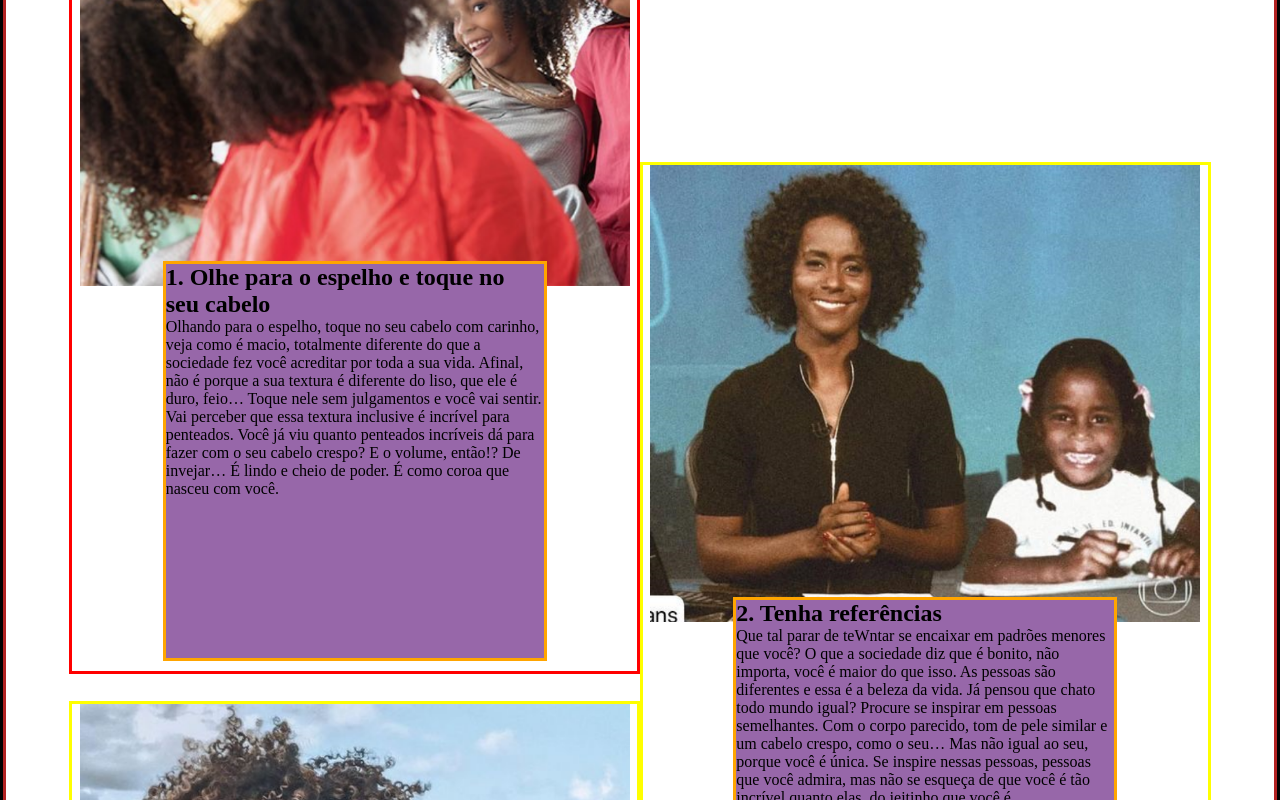
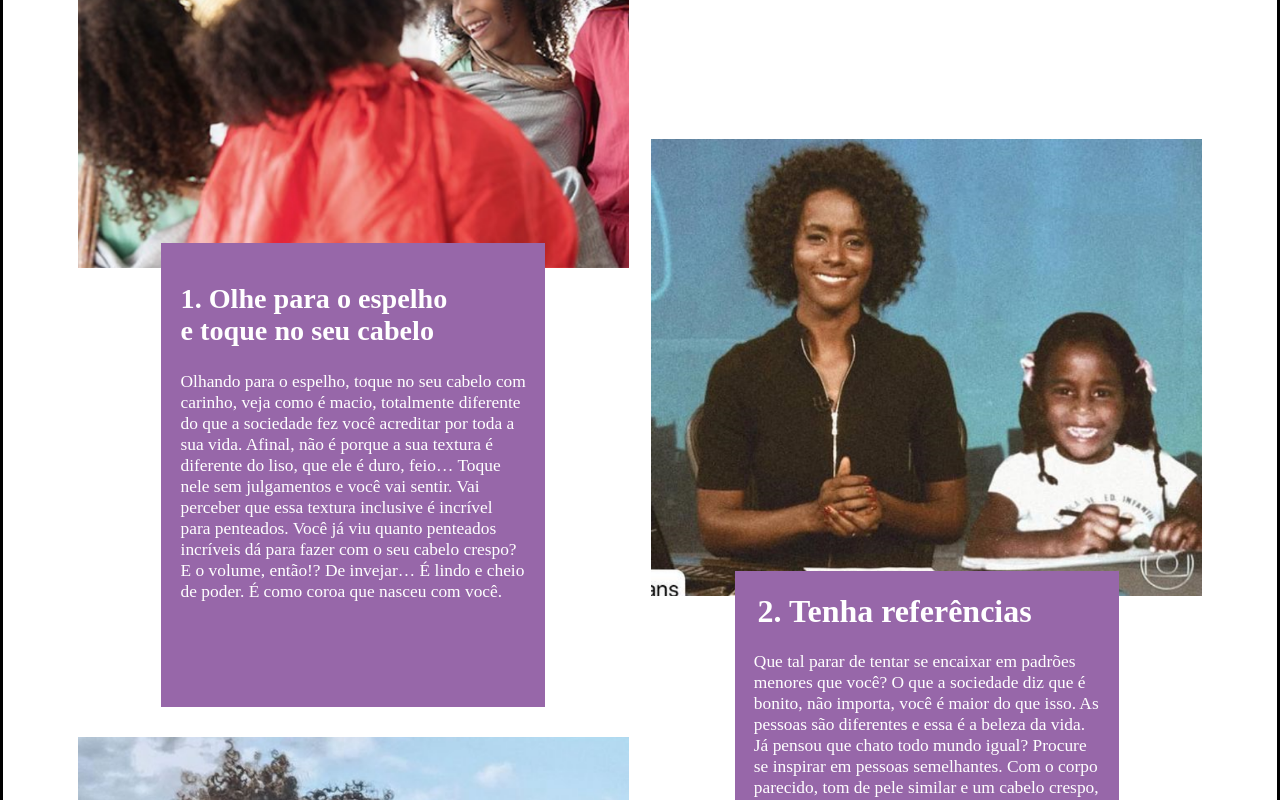
Before and after one commit to silvajpedro/Crespos_Vite, a React (Vite) app: page / in a window 1280 px wide. Shown: the part 1340-2140 px from the top of the page. Built offline with nearby package versions, Linux system fonts and the light colour scheme.

Commit message:
update of main images

```diff
--- a/src/Components/Main.jsx
+++ b/src/Components/Main.jsx
@@ -7,6 +7,7 @@ import realeza from "../assets/NoPath - Copia (49).png";
 import familia from "../assets/NoPath - Copia (55).png";
 import banho from "../assets/NoPath - Copia (56).png";
 import last from "../assets/NoPath - Copia (57).png";
+import cacho from "../assets/cacho.png"
 export default function Main() {
   return (
     <>
@@ -52,7 +53,7 @@ export default function Main() {
             <div>
               <h2>2. Tenha referências</h2>
               <figcaption>
-                Que tal parar de teWntar se encaixar em padrões menores que
+                Que tal parar de tentar se encaixar em padrões menores que
                 você? O que a sociedade diz que é bonito, não importa, você é
                 maior do que isso. As pessoas são diferentes e essa é a beleza
                 da vida. Já pensou que chato todo mundo igual? Procure se
@@ -108,7 +109,7 @@ export default function Main() {
             </div>
           </figure>
           <figure>
-            <S.HairImage src={banho} alt="cabelo tomando " />
+            <S.HairImage src={banho} alt="cabelo no banho " />
             <div>
               <h2>6. Respeite suas fases</h2>
               <figcaption>
@@ -135,6 +136,9 @@ export default function Main() {
               </figcaption>
             </div>
           </figure>
+          <figure>
+            <img src={cacho} alt="" />
+          </figure>
         </S.SecondSectionMain>
       </S.Main>
     </>
--- a/src/Components/Main_style.js
+++ b/src/Components/Main_style.js
@@ -1,38 +1,37 @@
 import styled from "styled-components";
-import Cabeludo from "../assets/cabeludo.png"
-
+import Cabeludo from "../assets/cabeludo.png";
 
 export const Main = styled.main`
   border: solid;
   height: 630vh;
-`
+`;
 export const FirstSectionMain = styled.section`
-
-height: 141vh;
-background-color: #9767A9;
-`
+  height: 138vh;
+  background-color: #9767a9;
+`;
 export const FirstDivSection = styled.div`
-@import url('https://fonts.googleapis.com/css2?family=Open+Sans:wght@300&display=swap');
+  @import url("https://fonts.googleapis.com/css2?family=Open+Sans:wght@300&display=swap");
   display: flex;
   align-items: center;
   justify-content: space-evenly;
   height: 87vh;
   background-image: url(${Cabeludo});
   background-repeat: no-repeat;
-background-size:100%;
-h2,h3{
+  background-size: 100%;
+  h2,
+  h3 {
     display: flex;
     position: relative;
     top: 7vh;
     color: #ffff;
     line-height: 78px;
   }
-h2{
+  h2 {
     font-size: 74px;
     word-break: break-word;
     width: 30%;
   }
-h3{
+  h3 {
     width: 25%;
     line-height: 35px;
     font-size: 28px;
@@ -40,10 +39,10 @@ h3{
     font-weight: lighter;
     font-family: "Open Sans", sans-serif;
   }
-`
+`;
 export const SecondDivSection = styled.div`
-@import url('https://fonts.googleapis.com/css2?family=Playfair+Display:wght@900&display=swap');
-@import url('https://fonts.googleapis.com/css2?family=Noto+Sans:wght@100&display=swap');
+  @import url("https://fonts.googleapis.com/css2?family=Playfair+Display:wght@900&display=swap");
+  @import url("https://fonts.googleapis.com/css2?family=Noto+Sans:wght@100&display=swap");
 
   height: 40vh;
   color: #ffff;
@@ -51,59 +50,167 @@ position: relative;
   top: 5vh;
   display: flex;
   justify-content: center;
-column-gap:2vw;
-h4{
+  column-gap: 2vw;
+  h4 {
     width: 48%;
-    font-family: 'Playfair Display', serif;
+    font-family: "Playfair Display", serif;
     font-size: 50px;
   }
-p{
+  p {
     position: relative;
     top: 2.5vh;
     width: 34%;
     font-size: 22.2px;
-    font-weight:lighter;
-
+    font-weight: lighter;
   }
-`
+`;
 export const SecondSectionMain = styled.section`
   position: relative;
-top: -10vh;
+  top: -8.5vh;
   display: flex;
   flex-wrap: wrap;
   justify-content: center;
-height:480vh;
-border: solid firebrick;
-div{
-    position: absolute;
-    top:54vh;
-    background-color: #9767A9;
-    width: 30vw;
-    height: 50vh;
-    border: solid orange;
+  height: 480vh;
+  /* border: solid firebrick; */
+  h2 {
+    position: relative;
+    display: flex;
+    align-items: center;
+    color: #ffff;
   }
-figure{
+
+  figure {
     position: relative;
     display: flex;
     flex-direction: column;
     align-items: center;
-    border: solid yellow;
+    /* border: solid yellow; */
     width: 45%;
     height: 106vh;
   }
-figure:nth-child(1){
-    border: solid red;
+  figure:nth-child(1) {
+    height: 114vh;
+  }
+  figure:nth-child(2) {
+    margin-top: 41vh;
+  }
+  figure:nth-child(4) {
+    margin-top: 4vh;
+  }
+  figure:nth-child(6){
+    top: 4vh;
+  }
+  figure:nth-child(3),
+  figure:nth-child(5){
+    position: relative;
+    top: -34vh;
+  }
+  figure:nth-child(7){
+    top: -30vh;
+  }
+  figure:nth-child(8) {
+    justify-content: center;
+    height: 58vh;
+    img {
+      width: 28vw;
+      transition: ease-in-out 1s;
+      &:hover {
+        transform: rotate(180deg);
+      }
+    }
+  }
+  figcaption {
+    /* border: solid; */
+    width: 90%;
+    font-size: 1.36vw;
+    color: #ffff;
+  }
 
+  div {
+    display: flex;
+    flex-direction: column;
+    align-items: center;
+    position: absolute;
+    top: 54vh;
+    background-color: #9767a9;
+    width: 30vw;
+    height: 50vh;
+    /* border: solid orange; */
   }
-figure:nth-child(2){
-  margin-top: 42vh;
+  figure:nth-child(1) div {
+    /* border: solid blue; */
+    height: 58vh;
+    h2 {
+      top: 1vh;
+      width: 74%;
+      left: -2.4vw;
+      height: 16vh;
+      font-size: 2.2vw;
     }
-figure:nth-child(3), figure:nth-child(5){
-  position: relative;
-  top:-42vh;
   }
-`
-
+  figure:nth-child(2) div {
+    h2 {
+        height: 10vh;
+      left: -2.5vw;
+      font-size:  2.50vw;
+    }
+  }
+  figure:nth-child(3) div {
+    /* border: solid; */
+    height: 39vh;
+    top: 55vh;
+    h2 {
+      left: -3vw;
+      top: 1.1vh;
+      height: 14vh;
+      display: block;
+      width: 68%;
+      font-size:  2.56vw;
+    }
+    figcaption {
+      margin-top: 0.5vh;
+    }
+  }
+  figure:nth-child(4) div {
+    /* border: solid blue; */
+    height: 39.5vh;
+    top: 69vh;
+    h2 {
+      left: -1.2vw;
+      height: 7.5vh;
+      font-size:  2.1vw;
+    }
+    figcaption{
+        font-size: 1.36vw;
+    }
+  }
+  figure:nth-child(5) div {
+    /* border: solid red; */
+    height: 44vh;
+    h2 {
+      left: -2vw;
+      height: 8vh;
+      font-size: 2.2vw;
+    }
+  }
+  figure:nth-child(6) div {
+    top: 65vh;
+    height: 40vh;
+    h2{
+        height: 9vh;
+        left: -3.5vw;
+        font-size: 2.2vw;
+    }
+  }
+  figure:nth-child(7) div {
+    height: 40vh;
+    h2{
+        height: 9vh;
+        left: -2vw;
+        font-size: 2.5vw;
+    }
+  }
+`;
 export const HairImage = styled.img`
   width: 43vw;
-`
+`;
```
Also changed, not shown: src/assets/cacho.png (added). Lines whose indentation alone changed are shown as unchanged.
